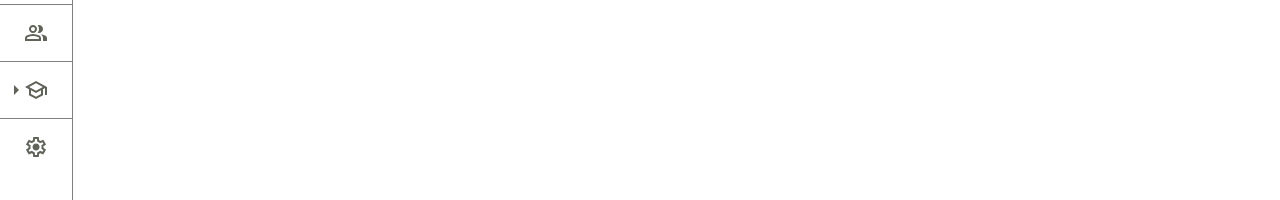
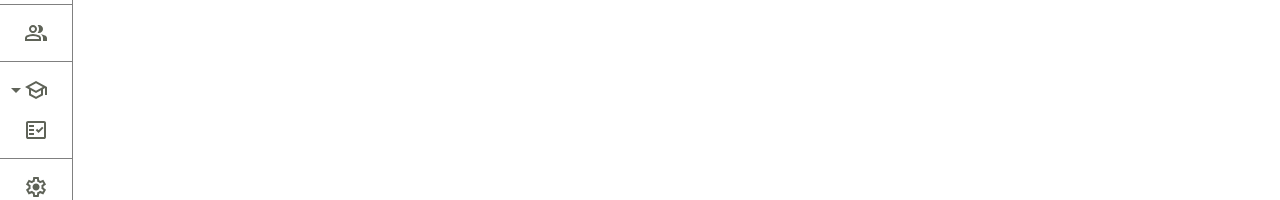
Before and after one commit to ViniMattos00/Programacao-para-Interface-de-Usuario, a Next.js app in the folder missao2/frontend/: page / in a window 1280 px wide. Shown: the part 205-405 px from the top of the page. Built offline with nearby package versions, Linux system fonts and the light colour scheme.

Commit message:
abrir lista de turmas ao abrir menu

```diff
--- a/missao2/frontend/components/MenuLateral/index.jsx
+++ b/missao2/frontend/components/MenuLateral/index.jsx
@@ -4,9 +4,10 @@ import styles from "./index.module.css";
 export default function MenuLateral({ open, turmas }) {
   const [hover, setHover] = useState(false);
   const menuOpen = open ? open : hover;
+  const [subMenuOpen, setSubMenu] = useState(!menuOpen);
 
   return (
-    <div className={styles.menuLateral} onMouseEnter={() => setHover(true)} onMouseLeave={() => setHover(false)}>
+    <div className={styles.menuLateral} onMouseEnter={() => {setHover(true);setSubMenu(true)}} onMouseLeave={() => {setHover(false); setSubMenu(false)}}>
       <a href="" className={styles.containerIcon}>
         <img
           src="./imgs/home.svg"
@@ -37,8 +38,8 @@ export default function MenuLateral({ open, turmas }) {
           {menuOpen && <p className={styles.descriptionTurma}>Estudantes</p>}
       </a>
       <div className={styles.divider}></div>
-      <a href="" className={styles.containerIcon}>
-        {menuOpen ?
+      <a className={styles.containerIcon} onClick={() => setSubMenu(!subMenuOpen)} >
+        {subMenuOpen ?
           <img
             src="./imgs/arrow_down.svg"
             alt="arrow_down"
@@ -55,7 +56,7 @@ export default function MenuLateral({ open, turmas }) {
           className={styles.iconMenu} />
           {menuOpen && <p className={styles.descriptionTurma}>Minhas inscrições</p>}
       </a>
-      {menuOpen &&
+      {subMenuOpen  &&
         <>
           <a href="" className={styles.containerIcon}>
             <img
```
